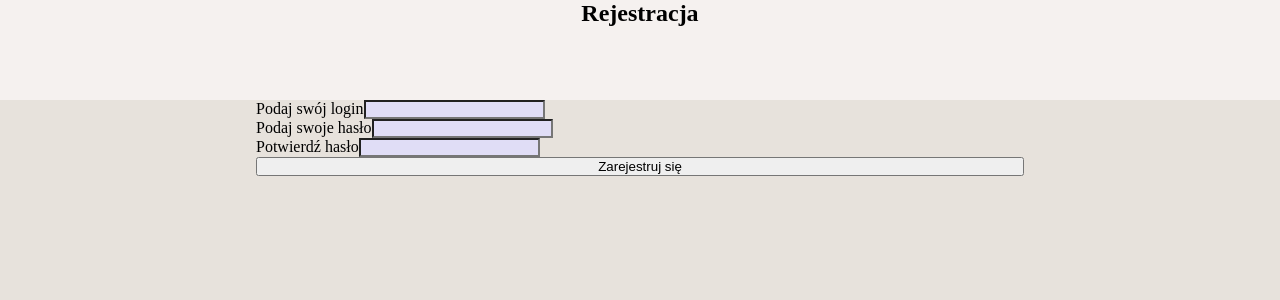
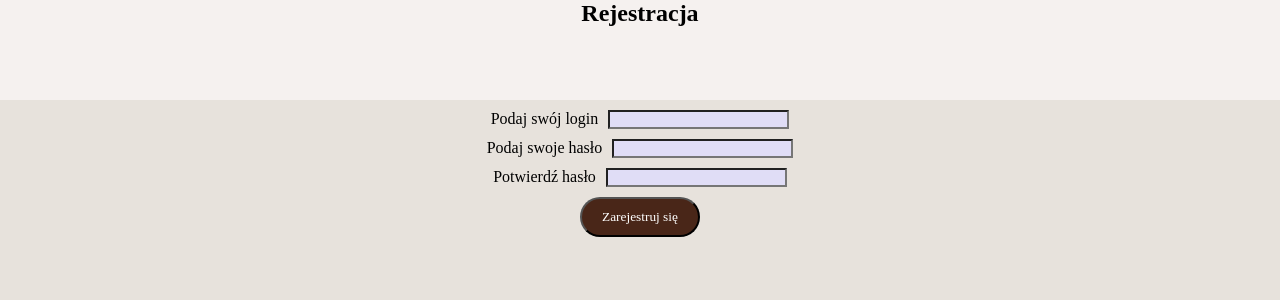
Before and after one commit to RadekPalka/react-i-am-sober, a React (Vite) app: page /registration-page in a window 1280 px wide. Shown: the top 300 px of the page. Built offline with nearby package versions, Linux system fonts and the light colour scheme.

Commit message:
wip: continue styling application

```diff
--- a/src/components/StyledDiv.ts
+++ b/src/components/StyledDiv.ts
@@ -1,2 +1,5 @@
-import styled from "styled-components";
-export const StyledDiv = styled.div``;
+import styled from 'styled-components';
+export const StyledDiv = styled.div`
+	text-align: center;
+	margin-top: 10px;
+`;
--- a/src/components/StyledForm.tsx
+++ b/src/components/StyledForm.tsx
@@ -1,9 +1,9 @@
 import styled from 'styled-components';
 
 export const StyledForm = styled.form`
-	display: flex;
 	flex-direction: column;
 	justify-content: space-around;
 	width: 60%;
+
 	margin: 0 auto;
 `;
--- a/src/components/StyledInput.ts
+++ b/src/components/StyledInput.ts
@@ -1,8 +1,9 @@
 import styled from 'styled-components';
 export const StyledInput = styled.input`
 	background-color: #e0ddf6;
+	margin-left: 10px;
 
-  &:focus {
-    background-color: #c7c4e2;
-  }
+	&:focus {
+		background-color: #c7c4e2;
+	}
 `;
--- a/src/pages/RegistrationForm.tsx
+++ b/src/pages/RegistrationForm.tsx
@@ -12,6 +12,17 @@ const StyledSection = styled.section`
 const StyledDiv = styled.div`
 	height: 100px;
 	background-color: #f5f1ef;
+`;
+const StyledButton = styled.button`
+	display: block;
+	margin: 10px auto;
+	background-color: #492618;
+	color: #fff;
+	padding: 10px 20px;
+	border-radius: 20px;
+	font-family: 'LXGW WenKai TC', cursive;
+	font-weight: 300;
+	font-style: normal;
 `;
 export const RegistrationForm: React.FC = () => {
 	const [login, setLogin] = useState('');
@@ -77,7 +88,7 @@ export const RegistrationForm: React.FC = () => {
 					onChange={(value) => handleChange(setConfirmPassword, value)}
 					type='password'
 				/>
-				<button type='submit'>Zarejestruj się</button>
+				<StyledButton type='submit'>Zarejestruj się</StyledButton>
 			</StyledForm>
 		</StyledSection>
 	);
```
